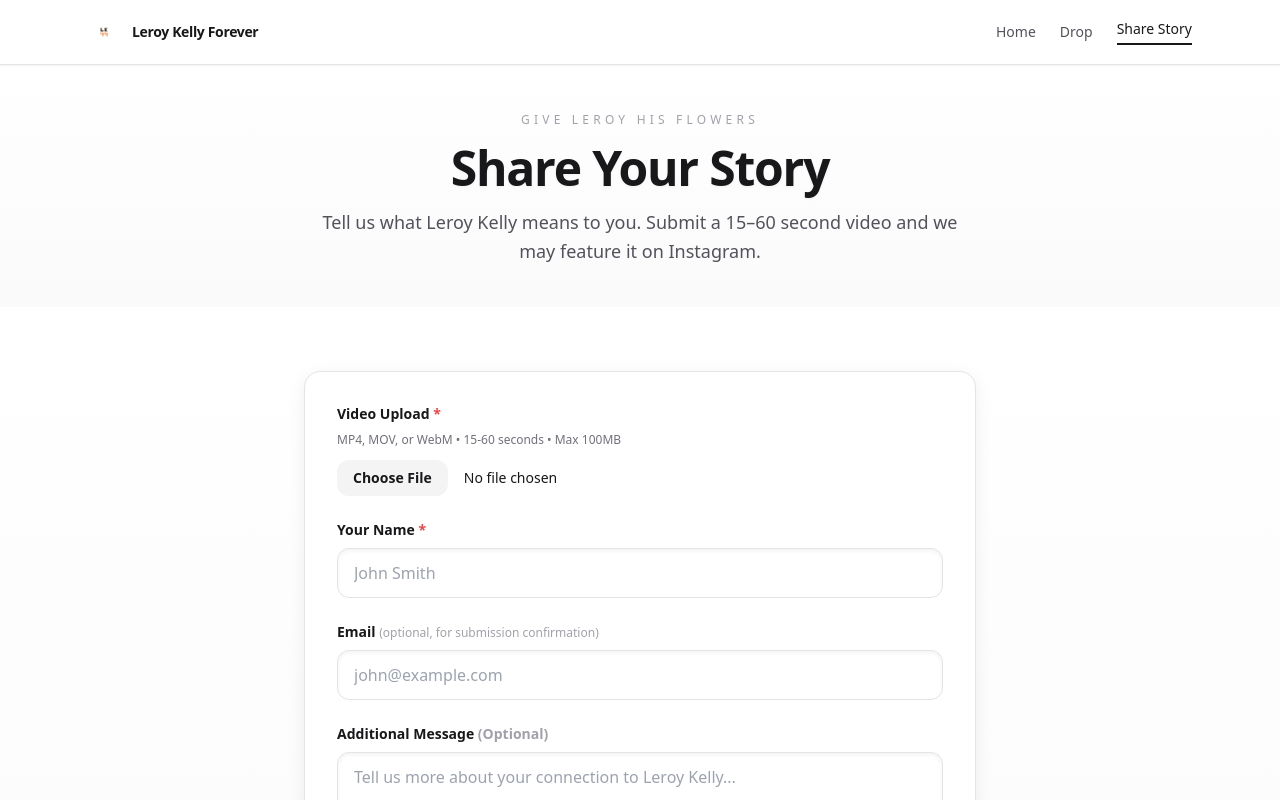
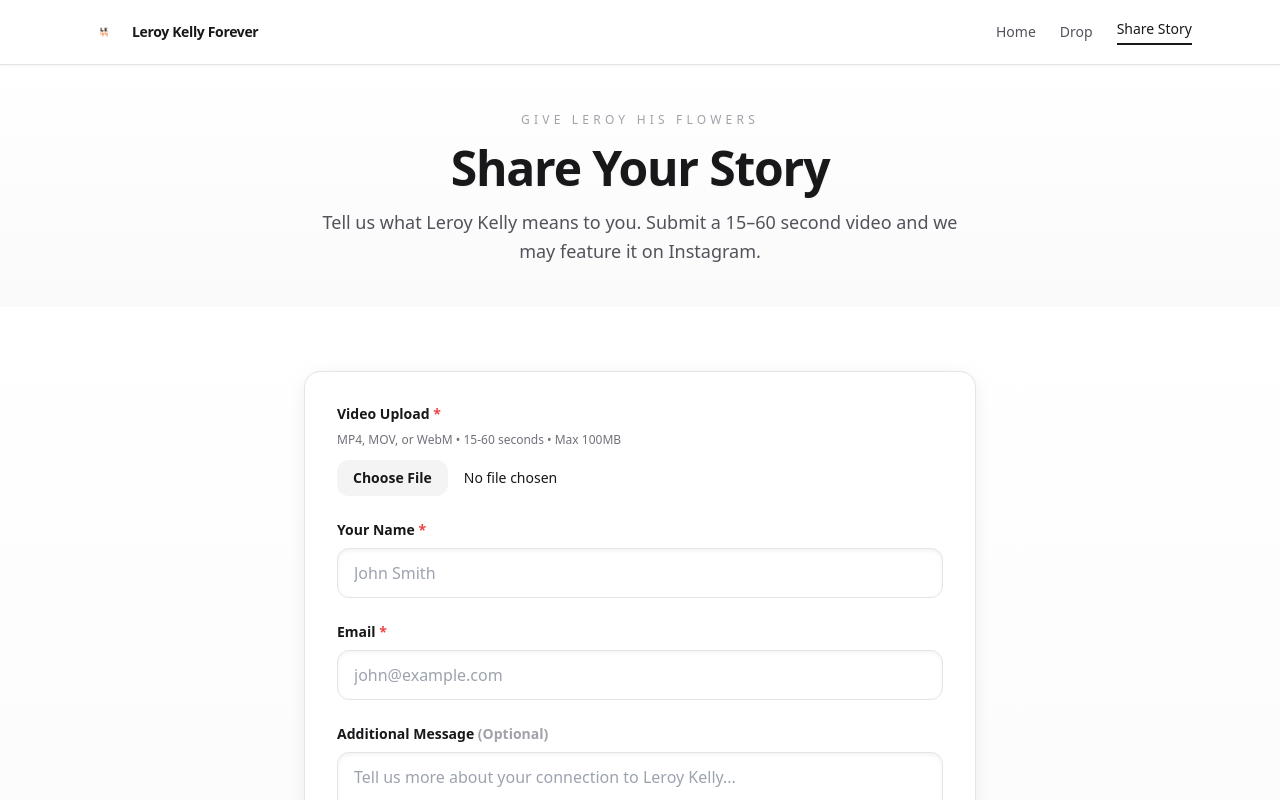
Before and after one commit to Dev-Craig44/leroykellyforever, a React (Vite) app: page /submit-video in a window 1280 px wide. Shown: the top 800 px of the page. Built offline with nearby package versions, Linux system fonts and the light colour scheme; no server answers.

Commit message:
Make email required for video submissions
- Add red asterisk (*) to email label
- Remove '(optional)' text from email field
- Add required attribute to email input
- Add client-side validation for email
- Users must now provide email when submitting videos

```diff
--- a/src/sections/VideoSubmissionSection/VideoSubmissionSection.tsx
+++ b/src/sections/VideoSubmissionSection/VideoSubmissionSection.tsx
@@ -92,6 +92,12 @@
 
     if (!formData.name.trim()) {
       setErrorMessage("Please enter your name");
+      setStatus("error");
+      return;
+    }
+
+    if (!formData.email.trim()) {
+      setErrorMessage("Please enter your email");
       setStatus("error");
       return;
     }
@@ -211,14 +217,12 @@
               htmlFor="email"
               className="block text-sm font-semibold text-zinc-900 mb-2"
             >
-              Email{" "}
-              <span className="text-zinc-400 text-xs font-normal">
-                (optional, for submission confirmation)
-              </span>
+              Email <span className="text-red-500">*</span>
             </label>
             <input
               id="email"
               type="email"
+              required
               value={formData.email}
               onChange={(e) =>
                 setFormData({ ...formData, email: e.target.value })
```
